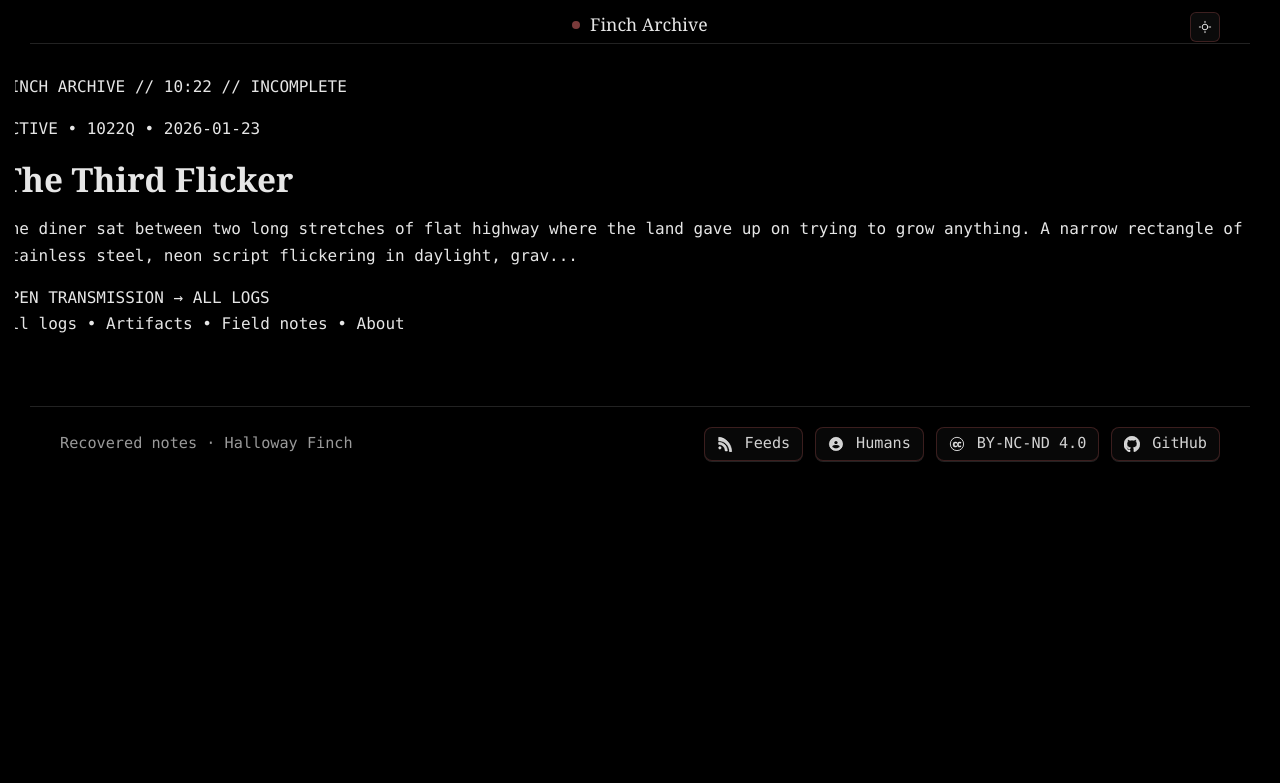
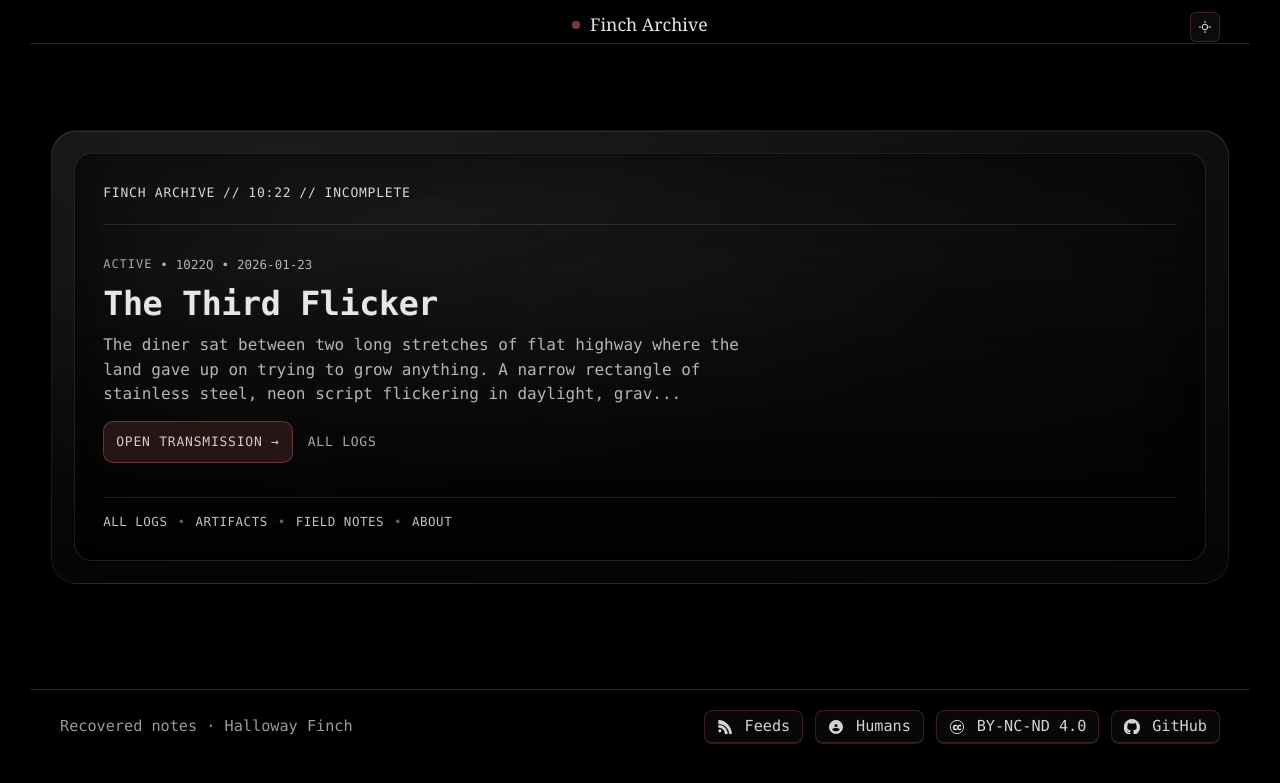
Before and after one commit to HallowayFinch/fincharchive.com, a Jekyll site: the page built from index.html, in a window 1280 px wide. Shown: the top 783 px of the page. Built offline with Jekyll 4.4.1, drawn with Linux system fonts in a browser that asks for light colours.

Commit message:
Add files via upload

```diff
--- a/assets/css/style.css
+++ b/assets/css/style.css
@@ -346,7 +346,7 @@ header.site {
 }
 .theme-toggle:hover {
   opacity: 1;
-  transform: translateY(-0.5px);
+  transform: translateY(-1px);
   border-color: var(--accent);
   box-shadow: 0 0 0 3px rgba(122, 58, 58, .16);
 }
@@ -1267,62 +1267,6 @@ html, body { overflow-x: hidden; }
   height: 100%;
   display: flex;
   flex-direction: column;
-  position: relative;
-  overflow: hidden;
-}
-
-
-/* Home CRT polish: subtle glass + scanlines + rare interference */
-.finch-screen.finch-screen--home > *{
-  position: relative;
-  z-index: 1;
-}
-
-.finch-screen.finch-screen--home::before{
-  content:"";
-  position:absolute;
-  inset:-18%;
-  pointer-events:none;
-  background:
-    radial-gradient(60% 45% at 28% 20%,
-      rgba(255,255,255,.08),
-      rgba(255,255,255,0) 60%),
-    radial-gradient(55% 40% at 72% 28%,
-      rgba(255,255,255,.04),
-      rgba(255,255,255,0) 55%);
-  transform: rotate(-6deg);
-  opacity: .55;
-  mix-blend-mode: screen;
-  z-index: 2;
-}
-
-.finch-screen.finch-screen--home::after{
-  content:"";
-  position:absolute;
-  inset:0;
-  pointer-events:none;
-  background:
-    repeating-linear-gradient(
-      to bottom,
-      rgba(255,255,255,.028),
-      rgba(255,255,255,.028) 1px,
-      rgba(0,0,0,0) 3px,
-      rgba(0,0,0,0) 6px
-    ),
-    radial-gradient(circle at 50% 45%,
-      rgba(255,255,255,.02),
-      rgba(0,0,0,0) 55%);
-  opacity: .32;
-  z-index: 3;
-  animation: finchInterference 12s infinite;
-}
-
-@keyframes finchInterference{
-  0%, 92%, 100%{ filter:none; opacity:.32; transform:none; }
-  93%{ opacity:.38; }
-  94%{ opacity:.26; transform: translateY(-0.5px); }
-  95%{ opacity:.36; }
-  96%{ opacity:.30; transform: translateY(0.4px); }
 }
 
 /* keep terminal typography mono */
@@ -1392,11 +1336,7 @@ html, body { overflow-x: hidden; }
   color: rgba(232,255,233,0.98);
   text-decoration: none;
   border-bottom: 1px solid rgba(126,255,176,.25);
-  text-shadow:
-    0.6px 0 rgba(122, 58, 58, .35),
-    -0.6px 0 rgba(120, 130, 190, .18);
-}
-
+}
 
 .finch-active__excerpt{
   margin: 0 0 10px;
@@ -1404,10 +1344,6 @@ html, body { overflow-x: hidden; }
   line-height: 1.45;
   color: rgba(232,255,233,0.82);
   max-width: 60ch;
-  display: -webkit-box;
-  -webkit-line-clamp: 3;
-  -webkit-box-orient: vertical;
-  overflow: hidden;
 }
 
 /* Buttons */
@@ -1637,3 +1573,321 @@ html, body { overflow-x: hidden; }
     --crt-max: 1680px; /* try 1600–1800 */
   }
 }
+
+
+/* ======================================
+   Minimal CRT homepage (single-window)
+   ====================================== */
+
+.finch-home--minimal{
+  margin-top: 0;
+  padding: clamp(22px, 3vw, 40px) 0 clamp(34px, 4.4vw, 64px);
+}
+
+.finch-monitor{
+  width: min(1200px, 92vw);
+  margin: 0 auto;
+}
+
+.finch-monitor__bezel{
+  position: relative;
+  border-radius: 26px;
+  padding: clamp(14px, 2.2vw, 22px);
+  background:
+    radial-gradient(120% 140% at 20% 10%, rgba(255,255,255,.06), rgba(255,255,255,0) 55%),
+    linear-gradient(180deg, rgba(255,255,255,.06), rgba(255,255,255,.02));
+  border: 1px solid rgba(255,255,255,.08);
+  box-shadow:
+    0 18px 70px rgba(0,0,0,.70),
+    inset 0 1px 0 rgba(255,255,255,.06);
+}
+
+.finch-monitor__screen{
+  position: relative;
+  border-radius: 18px;
+  padding: clamp(18px, 2.4vw, 28px);
+  overflow: hidden;
+  background:
+    radial-gradient(140% 120% at 50% 32%, rgba(0,0,0,.18), rgba(0,0,0,.74) 70%),
+    linear-gradient(180deg, rgba(255,255,255,.03), rgba(255,255,255,0));
+  border: 1px solid rgba(255,255,255,.10);
+  box-shadow:
+    inset 0 0 0 1px rgba(0,0,0,.55),
+    inset 0 -18px 50px rgba(0,0,0,.55);
+}
+
+/* Subtle CRT glass effects (static, low-key) */
+.finch-monitor__screen::before{
+  content: "";
+  position: absolute;
+  inset: 0;
+  pointer-events: none;
+  opacity: .14;
+  background:
+    repeating-linear-gradient(
+      to bottom,
+      rgba(255,255,255,.08) 0px,
+      rgba(255,255,255,.08) 1px,
+      rgba(255,255,255,0) 2px,
+      rgba(255,255,255,0) 5px
+    );
+  mix-blend-mode: overlay;
+  animation: finch-interference 12s infinite;
+}
+
+.finch-monitor__screen::after{
+  content: "";
+  position: absolute;
+  inset: -20%;
+  pointer-events: none;
+  opacity: .12;
+  transform: rotate(-10deg);
+  background: radial-gradient(closest-side at 35% 20%, rgba(255,255,255,.14), rgba(255,255,255,0) 60%);
+  animation: finch-reflect 18s infinite;
+}
+
+/* Terminal typography */
+.finch-terminal{
+  position: relative;
+  z-index: 1;
+  color: var(--fg);
+  font-family: var(--mono);
+}
+
+.finch-terminal__top{
+  margin-bottom: clamp(10px, 1.6vw, 14px);
+  padding-bottom: clamp(8px, 1.2vw, 12px);
+  border-bottom: 1px solid rgba(255,255,255,.10);
+}
+
+.finch-terminal__line{
+  margin: 0 0 8px;
+  font-size: 13px;
+  letter-spacing: .06em;
+  text-transform: uppercase;
+  color: rgba(230,230,230,.92);
+  display: flex;
+  flex-wrap: wrap;
+  gap: 8px;
+  align-items: baseline;
+}
+
+.finch-terminal__sub{
+  margin: 0;
+  font-size: 12.5px;
+  color: rgba(230,230,230,.72);
+  display: flex;
+  flex-wrap: wrap;
+  gap: 10px;
+  line-height: 1.35;
+}
+
+.finch-terminal__k{
+  color: rgba(230,230,230,.70);
+  text-transform: uppercase;
+  letter-spacing: .08em;
+  font-size: 12px;
+}
+
+.finch-terminal__ok{
+  color: rgba(230,230,230,.92);
+}
+
+.finch-terminal__warn{
+  color: var(--accent);
+}
+
+@supports (color: color-mix(in srgb, #000 50%, #fff)){
+  .finch-terminal__warn{ color: color-mix(in srgb, var(--accent) 72%, var(--fg)); }
+}
+
+.finch-terminal__body{
+  padding: clamp(10px, 1.4vw, 16px) 0;
+}
+
+.finch-terminal__active{
+  margin: 0 0 10px;
+  font-size: 12.5px;
+  color: rgba(230,230,230,.76);
+  display: flex;
+  flex-wrap: wrap;
+  gap: 8px;
+  align-items: center;
+}
+
+.finch-pill{
+  display: inline-flex;
+  align-items: center;
+  padding: 2px 8px;
+  border-radius: 999px;
+  border: 1px solid rgba(255,255,255,.16);
+  background: rgba(0,0,0,.25);
+  font-size: 11.5px;
+  letter-spacing: .08em;
+  text-transform: uppercase;
+}
+
+.finch-pill--active{
+  border-color: rgba(122,58,58,.55);
+  box-shadow: 0 0 0 1px rgba(0,0,0,.55) inset;
+}
+
+@supports (color: color-mix(in srgb, #000 50%, #fff)){
+  .finch-pill--active{ border-color: color-mix(in srgb, var(--accent) 55%, rgba(255,255,255,.10)); }
+}
+
+.finch-terminal__title{
+  margin: 0 0 10px;
+  font-family: var(--mono);
+  font-size: clamp(22px, 2.6vw, 34px);
+  line-height: 1.12;
+  letter-spacing: -0.01em;
+
+  text-shadow:
+    0.6px 0 rgba(122, 58, 58, .32),
+    -0.6px 0 rgba(120, 140, 200, .14);
+}
+
+.finch-terminal__title a{
+  color: var(--fg);
+  text-decoration: none;
+}
+
+.finch-terminal__title a:hover{
+  color: var(--fg);
+  text-decoration: underline;
+  text-decoration-thickness: 1px;
+  text-underline-offset: 4px;
+}
+
+.finch-terminal__excerpt{
+  margin: 0 0 14px;
+  max-width: 70ch;
+  color: rgba(230,230,230,.78);
+  font-family: var(--sans);
+  font-size: 16px;
+  line-height: 1.55;
+
+  display: -webkit-box;
+  -webkit-line-clamp: 3;
+  -webkit-box-orient: vertical;
+  overflow: hidden;
+}
+
+.finch-terminal__actions{
+  display: flex;
+  flex-wrap: wrap;
+  gap: 10px;
+  margin-top: 8px;
+}
+
+.finch-cmd{
+  display: inline-flex;
+  align-items: center;
+  gap: 8px;
+  padding: 9px 12px;
+  border-radius: 10px;
+  border: 1px solid rgba(255,255,255,.14);
+  background: rgba(0,0,0,.20);
+  color: rgba(230,230,230,.88);
+  text-decoration: none;
+  font-size: 13px;
+  letter-spacing: .06em;
+  text-transform: uppercase;
+}
+
+.finch-cmd:hover{
+  border-color: rgba(255,255,255,.22);
+  background: rgba(0,0,0,.34);
+}
+
+/* Text-link command (secondary) */
+.finch-cmd--link{
+  padding: 9px 4px;
+  border-color: transparent;
+  background: transparent;
+  color: rgba(230,230,230,.72);
+}
+
+.finch-cmd--link:hover{
+  border-color: transparent;
+  background: transparent;
+  color: rgba(230,230,230,.92);
+  text-decoration: underline;
+  text-decoration-thickness: 1px;
+  text-underline-offset: 4px;
+}
+
+.finch-terminal__links{
+  display: flex;
+  flex-wrap: wrap;
+  gap: 10px;
+  align-items: center;
+  margin-top: clamp(14px, 2vw, 18px);
+  padding-top: clamp(10px, 1.4vw, 14px);
+  border-top: 1px solid rgba(255,255,255,.10);
+  font-size: 12.5px;
+  letter-spacing: .04em;
+  text-transform: uppercase;
+  color: rgba(230,230,230,.72);
+}
+
+.finch-terminal__links a{
+  color: rgba(230,230,230,.84);
+  text-decoration: none;
+}
+
+.finch-terminal__links a:hover{
+  color: rgba(230,230,230,.96);
+  text-decoration: underline;
+  text-decoration-thickness: 1px;
+  text-underline-offset: 4px;
+}
+
+.finch-terminal__links span{
+  color: rgba(230,230,230,.42);
+}
+
+.finch-cmd--primary{
+  border-color: rgba(122,58,58,.55);
+  background: rgba(122,58,58,.22);
+}
+
+@supports (color: color-mix(in srgb, #000 50%, #fff)){
+  .finch-cmd--primary{
+    border-color: color-mix(in srgb, var(--accent) 55%, rgba(255,255,255,.14));
+    background: color-mix(in srgb, rgba(0,0,0,.25) 70%, var(--accent));
+  }
+  .finch-terminal__title a:hover{ color: color-mix(in srgb, var(--fg) 86%, var(--accent)); }
+}
+
+.finch-terminal__cmdrow{
+  display: flex;
+  flex-wrap: wrap;
+  gap: 10px;
+  padding-top: clamp(10px, 1.5vw, 14px);
+  border-top: 1px solid rgba(255,255,255,.10);
+  margin-top: clamp(12px, 1.8vw, 18px);
+}
+
+.finch-terminal__foot{
+  margin-top: clamp(16px, 2.4vw, 22px);
+  padding-top: clamp(12px, 1.6vw, 16px);
+  border-top: 1px dashed rgba(255,255,255,.14);
+}
+
+.finch-terminal__footline{
+  margin: 0;
+  font-size: 12.5px;
+  color: rgba(230,230,230,.70);
+  display: flex;
+  flex-wrap: wrap;
+  gap: 10px;
+}
+
+/* Keep the monitor big on desktop, but comfortable on small screens */
+@media (max-width: 520px){
+  .finch-monitor{ width: min(98vw, 1200px); }
+  .finch-terminal__excerpt{ font-size: 15px; }
+  .finch-cmd{ width: 100%; justify-content: center; }
+}
```
